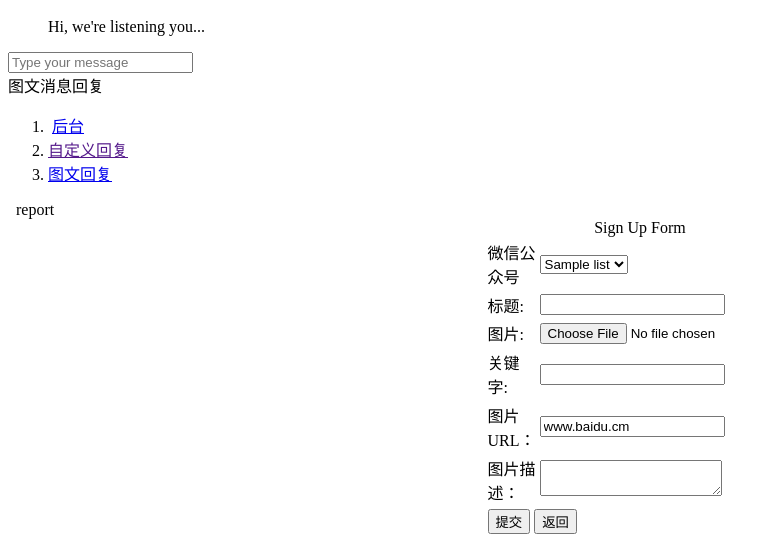
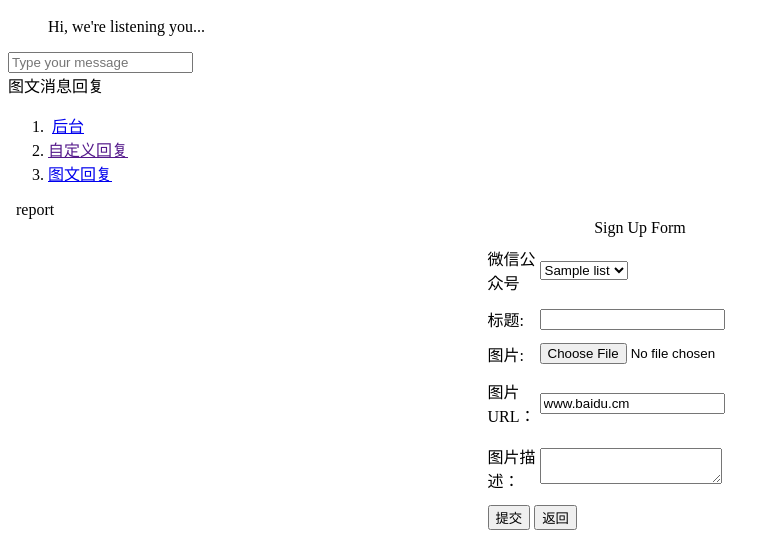
Before and after one commit to chenxuewei/WeDo, a Yii app: template views/reply/graphic.php in a window 1280 px wide. Shown: the part 1165-1710 px from the top of the page, without its empty margins (0-780 px from the left). Run offline with PHP 8.4 and a stand-in for Yii, Linux system fonts and the light colour scheme; the template is opened without the code that fills it: most values are stand-ins (such as "Sample title", 1, 10 or a date in 2020); data that the repository does not hold is empty; some libraries are stand-ins or nearby versions.

Commit message:
李彦廷小修改

```diff
--- a/views/reply/graphic.php
+++ b/views/reply/graphic.php
@@ -134,12 +134,6 @@
                                                 </td>
                                             </tr>
                                             <tr>
-                                                <td>关键字:</td>
-                                                <td>
-                                                    <input type="text" name="s_guan" />
-                                                </td>
-                                            </tr>
-                                            <tr>
                                                 <td>图片URL：</td>
                                                 <td>
                                                     <input type="text" name="s_url" value="www.baidu.cm">
```
